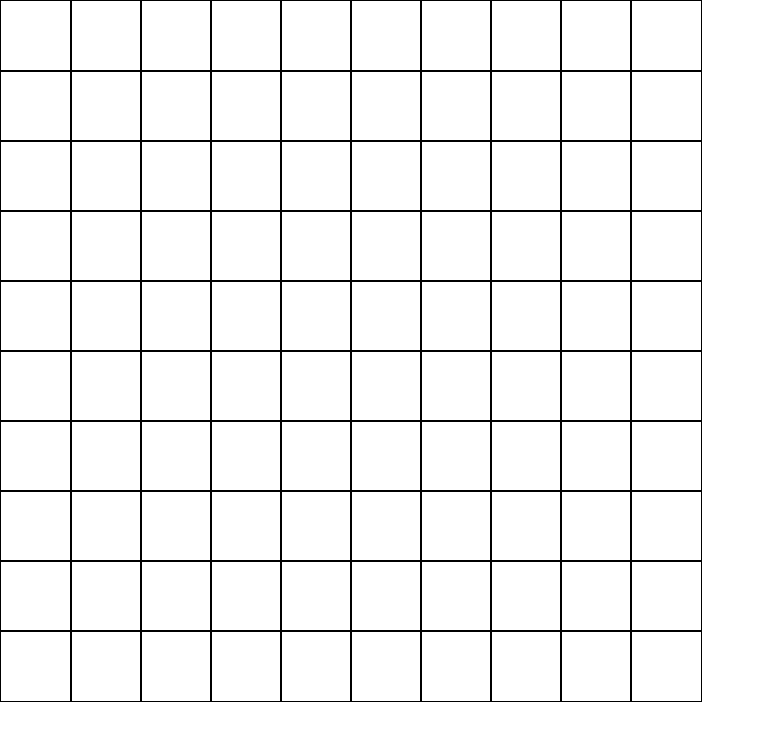
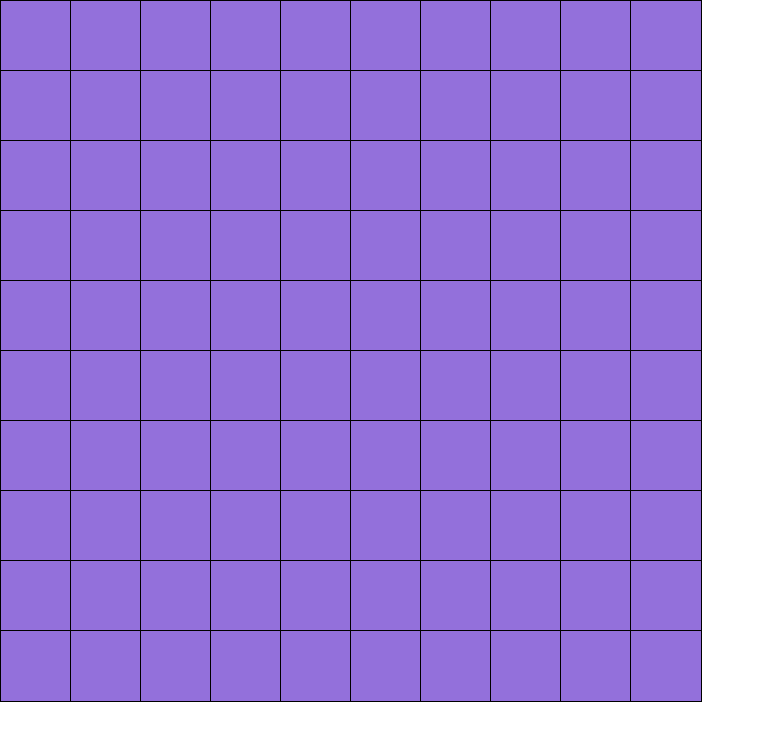
Before and after one commit to cse308-startego/purple_hw1, an Angular app in the folder cse308-stratego/: page /game in a window 1280 px wide. Shown: the top 740 px of the page, without its empty margins (0-765 px from the left). Built offline with nearby package versions, Linux system fonts and the light colour scheme.

Commit message:
TD TR BOARD SETUP

```diff
--- a/cse308-stratego/src/app/game/game.component.css
+++ b/cse308-stratego/src/app/game/game.component.css
@@ -14,11 +14,11 @@
   height: 70px;
 }
 
-#chessBoard td:nth-child(odd) tr:nth-child(even),
-#chessBoard td:nth-child(even) tr:nth-child(odd){
-  background-color: snow;
+#chessBoard tr:nth-child(odd) td:nth-child(even),
+#chessBoard tr:nth-child(even) td:nth-child(odd){
+  background-color: mediumpurple;
 }
-#chessBoard td:nth-child(even) tr:nth-child(even),
-#chessBoard td:nth-child(odd) tr:nth-child(odd){
-  background-color: snow;
+#chessBoard tr:nth-child(even) td:nth-child(even),
+#chessBoard tr:nth-child(odd) td:nth-child(odd){
+  background-color: mediumpurple;
 }
--- a/cse308-stratego/src/app/game/game.component.html
+++ b/cse308-stratego/src/app/game/game.component.html
@@ -1,122 +1,128 @@
-<table id = "chessBoard">
-  <tr>
-    <td></td>
-    <td></td>
-    <td></td>
-    <td></td>
-    <td></td>
-    <td></td>
-    <td></td>
-    <td></td>
-    <td></td>
-    <td></td>
-  </tr>
-  <tr>
-    <td></td>
-    <td></td>
-    <td></td>
-    <td></td>
-    <td></td>
-    <td></td>
-    <td></td>
-    <td></td>
-    <td></td>
-    <td></td>
-  </tr>
-  <tr>
-    <td></td>
-    <td></td>
-    <td></td>
-    <td></td>
-    <td></td>
-    <td></td>
-    <td></td>
-    <td></td>
-    <td></td>
-    <td></td>
-  </tr>
-  <tr>
-    <td></td>
-    <td></td>
-    <td></td>
-    <td></td>
-    <td></td>
-    <td></td>
-    <td></td>
-    <td></td>
-    <td></td>
-    <td></td>
-  </tr>
-  <tr>
-    <td></td>
-    <td></td>
-    <td></td>
-    <td></td>
-    <td></td>
-    <td></td>
-    <td></td>
-    <td></td>
-    <td></td>
-    <td></td>
-  </tr>
-  <tr>
-    <td></td>
-    <td></td>
-    <td></td>
-    <td></td>
-    <td></td>
-    <td></td>
-    <td></td>
-    <td></td>
-    <td></td>
-    <td></td>
-  </tr>
-  <tr>
-    <td></td>
-    <td></td>
-    <td></td>
-    <td></td>
-    <td></td>
-    <td></td>
-    <td></td>
-    <td></td>
-    <td></td>
-    <td></td>
-  </tr>
-  <tr>
-    <td></td>
-    <td></td>
-    <td></td>
-    <td></td>
-    <td></td>
-    <td></td>
-    <td></td>
-    <td></td>
-    <td></td>
-    <td></td>
-  </tr>
-  <tr>
-    <td></td>
-    <td></td>
-    <td></td>
-    <td></td>
-    <td></td>
-    <td></td>
-    <td></td>
-    <td></td>
-    <td></td>
-    <td></td>
-  </tr>
-  <tr>
-    <td></td>
-    <td></td>
-    <td></td>
-    <td></td>
-    <td></td>
-    <td></td>
-    <td></td>
-    <td></td>
-    <td></td>
-    <td></td>
+<!--<table id = "chessBoard">-->
+<!--  <tr>-->
+<!--    <td (click)="trClick()"></td>-->
+<!--    <td (click)="trClick()"></td>-->
+<!--    <td (click)="trClick()"></td>-->
+<!--    <td (click)="trClick()"></td>-->
+<!--    <td (click)="trClick()"></td>-->
+<!--    <td (click)="trClick()"></td>-->
+<!--    <td (click)="trClick()"></td>-->
+<!--    <td (click)="trClick()"></td>-->
+<!--    <td (click)="trClick()"></td>-->
+<!--    <td (click)="trClick()"></td>-->
+<!--  </tr>-->
+<!--  <tr>-->
+<!--    <td (click)="trClick()"></td>-->
+<!--    <td (click)="trClick()"></td>-->
+<!--    <td (click)="trClick()"></td>-->
+<!--    <td (click)="trClick()"></td>-->
+<!--    <td (click)="trClick()"></td>-->
+<!--    <td (click)="trClick()"></td>-->
+<!--    <td (click)="trClick()"></td>-->
+<!--    <td (click)="trClick()"></td>-->
+<!--    <td (click)="trClick()"></td>-->
+<!--    <td (click)="trClick()"></td>-->
+<!--  </tr>-->
+<!--  <tr>-->
+<!--    <td (click)="trClick()"></td>-->
+<!--    <td (click)="trClick()"></td>-->
+<!--    <td (click)="trClick()"></td>-->
+<!--    <td (click)="trClick()"></td>-->
+<!--    <td (click)="trClick()"></td>-->
+<!--    <td (click)="trClick()"></td>-->
+<!--    <td (click)="trClick()"></td>-->
+<!--    <td (click)="trClick()"></td>-->
+<!--    <td (click)="trClick()"></td>-->
+<!--    <td (click)="trClick()"></td>-->
+<!--  </tr>-->
+<!--  <tr>-->
+<!--    <td (click)="trClick()"></td>-->
+<!--    <td (click)="trClick()"></td>-->
+<!--    <td (click)="trClick()"></td>-->
+<!--    <td (click)="trClick()"></td>-->
+<!--    <td (click)="trClick()"></td>-->
+<!--    <td (click)="trClick()"></td>-->
+<!--    <td (click)="trClick()"></td>-->
+<!--    <td (click)="trClick()"></td>-->
+<!--    <td (click)="trClick()"></td>-->
+<!--    <td (click)="trClick()"></td>-->
+<!--  </tr>-->
+<!--  <tr>-->
+<!--    <td (click)="trClick()"></td>-->
+<!--    <td (click)="trClick()"></td>-->
+<!--    <td (click)="trClick()"></td>-->
+<!--    <td (click)="trClick()"></td>-->
+<!--    <td (click)="trClick()"></td>-->
+<!--    <td (click)="trClick()"></td>-->
+<!--    <td (click)="trClick()"></td>-->
+<!--    <td (click)="trClick()"></td>-->
+<!--    <td (click)="trClick()"></td>-->
+<!--    <td (click)="trClick()"></td>-->
+<!--  </tr>-->
+<!--  <tr>-->
+<!--    <td (click)="trClick()"></td>-->
+<!--    <td (click)="trClick()"></td>-->
+<!--    <td (click)="trClick()"></td>-->
+<!--    <td (click)="trClick()"></td>-->
+<!--    <td (click)="trClick()"></td>-->
+<!--    <td (click)="trClick()"></td>-->
+<!--    <td (click)="trClick()"></td>-->
+<!--    <td (click)="trClick()"></td>-->
+<!--    <td (click)="trClick()"></td>-->
+<!--    <td (click)="trClick()"></td>-->
+<!--  </tr>-->
+<!--  <tr>-->
+<!--    <td (click)="trClick()"></td>-->
+<!--    <td (click)="trClick()"></td>-->
+<!--    <td (click)="trClick()"></td>-->
+<!--    <td (click)="trClick()"></td>-->
+<!--    <td (click)="trClick()"></td>-->
+<!--    <td (click)="trClick()"></td>-->
+<!--    <td (click)="trClick()"></td>-->
+<!--    <td (click)="trClick()"></td>-->
+<!--    <td (click)="trClick()"></td>-->
+<!--    <td (click)="trClick()"></td>-->
+<!--  </tr>-->
+<!--  <tr>-->
+<!--    <td (click)="trClick()"></td>-->
+<!--    <td (click)="trClick()"></td>-->
+<!--    <td (click)="trClick()"></td>-->
+<!--    <td (click)="trClick()"></td>-->
+<!--    <td (click)="trClick()"></td>-->
+<!--    <td (click)="trClick()"></td>-->
+<!--    <td (click)="trClick()"></td>-->
+<!--    <td (click)="trClick()"></td>-->
+<!--    <td (click)="trClick()"></td>-->
+<!--    <td (click)="trClick()"></td>-->
+<!--  </tr>-->
+<!--  <tr>-->
+<!--    <td (click)="trClick()"></td>-->
+<!--    <td (click)="trClick()"></td>-->
+<!--    <td (click)="trClick()"></td>-->
+<!--    <td (click)="trClick()"></td>-->
+<!--    <td (click)="trClick()"></td>-->
+<!--    <td (click)="trClick()"></td>-->
+<!--    <td (click)="trClick()"></td>-->
+<!--    <td (click)="trClick()"></td>-->
+<!--    <td (click)="trClick()"></td>-->
+<!--    <td (click)="trClick()"></td>-->
+<!--  </tr>-->
+<!--  <tr>-->
+<!--    <td (click)="trClick()"></td>-->
+<!--    <td (click)="trClick()"></td>-->
+<!--    <td (click)="trClick()"></td>-->
+<!--    <td (click)="trClick()"></td>-->
+<!--    <td (click)="trClick()"></td>-->
+<!--    <td (click)="trClick()"></td>-->
+<!--    <td (click)="trClick()"></td>-->
+<!--    <td (click)="trClick()"></td>-->
+<!--    <td (click)="trClick()"></td>-->
+<!--    <td (click)="trClick()"></td>-->
+<!--  </tr>-->
+<!--</table>-->
+
+<table id="chessBoard">
+  <tr *ngFor="let row of columns">
+    <td *ngFor="let cell of rows" (click)="trClick(row,columns)"></td>
   </tr>
 </table>
--- a/cse308-stratego/src/app/game/game.component.ts
+++ b/cse308-stratego/src/app/game/game.component.ts
@@ -8,5 +8,20 @@ import {Block} from './game-models';
 
 })
 export class GameComponent{
+  columns:string[]=[];
+  rows:number[]=[];
+  ngOnInit() {
+    let gridSize = 10;
+    for (let i=0; i<gridSize;i++){
+      this.columns.push(String.fromCharCode(65+i));
+    }
+    for (let i=0; i<gridSize;i++){
+      this.rows.push(i);
+    }
+  }
+
+  trClick(row,columns){
+    console.log(row,columns)
+  }
 
 }
```
